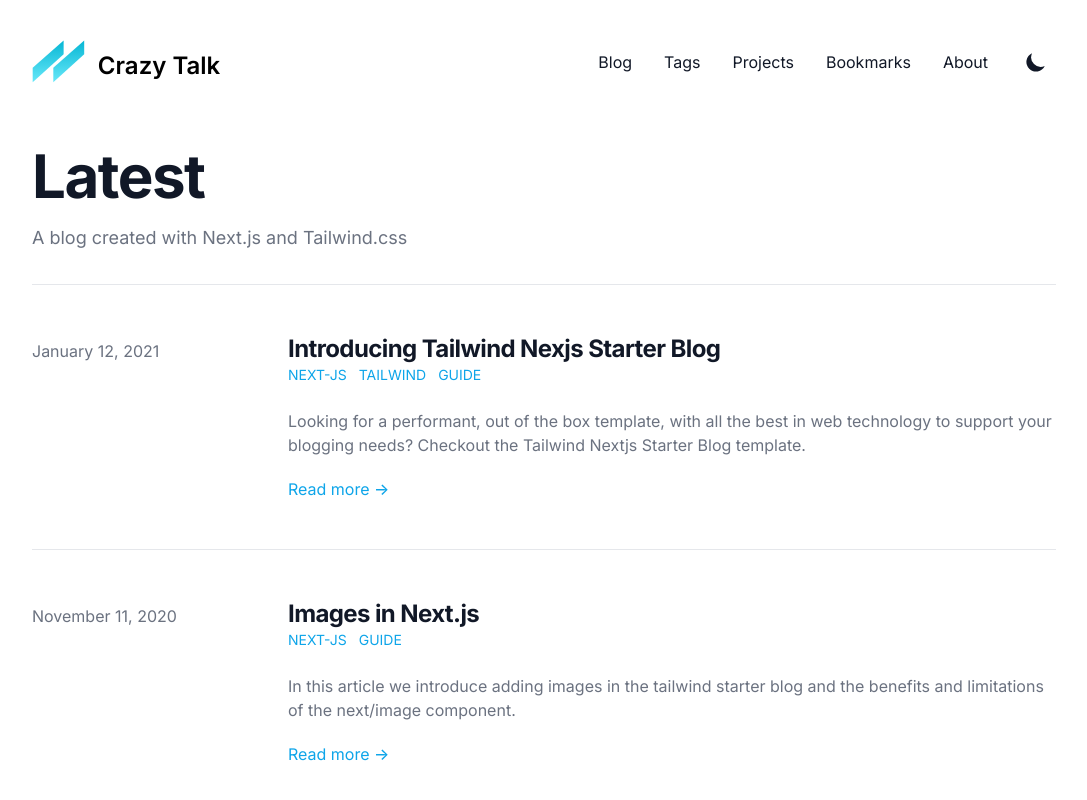
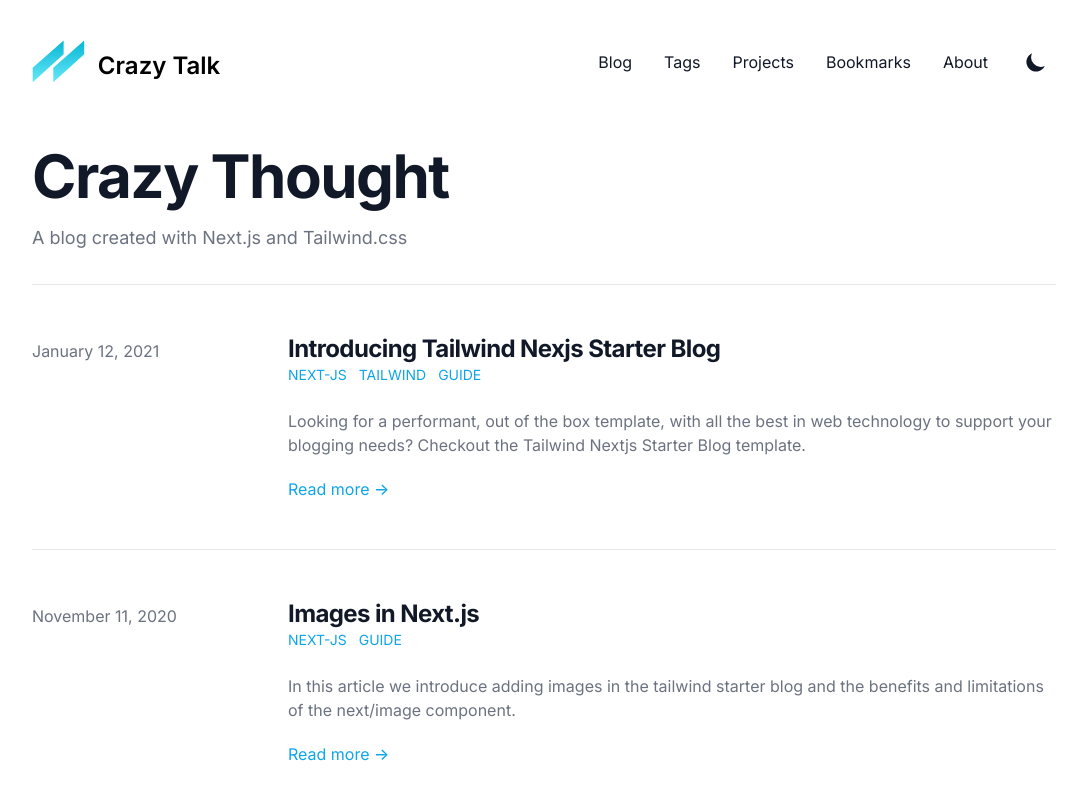
Before and after one commit to fu4303/tailwind-nextjs-starter-blog, a Next.js app: page / in a window 1280 px wide. Shown: the top 800 px of the page, without its empty margins (96-1183 px from the left). Built offline with nearby package versions, Linux system fonts and the light colour scheme; what @tailwindcss/typography would draw is missing.

Commit message:
Update index.js

```diff
--- a/pages/index.js
+++ b/pages/index.js
@@ -24,7 +24,7 @@ export default function Home({ posts }) {
       <div className="divide-y divide-gray-200 dark:divide-gray-700">
         <div className="pt-6 pb-8 space-y-2 md:space-y-5">
           <h1 className="text-3xl font-extrabold leading-9 tracking-tight text-gray-900 dark:text-gray-100 sm:text-4xl sm:leading-10 md:text-6xl md:leading-14">
-            Latest
+            Crazy Thought
           </h1>
           <p className="text-lg leading-7 text-gray-500 dark:text-gray-400">
             {siteMetadata.description}
```
